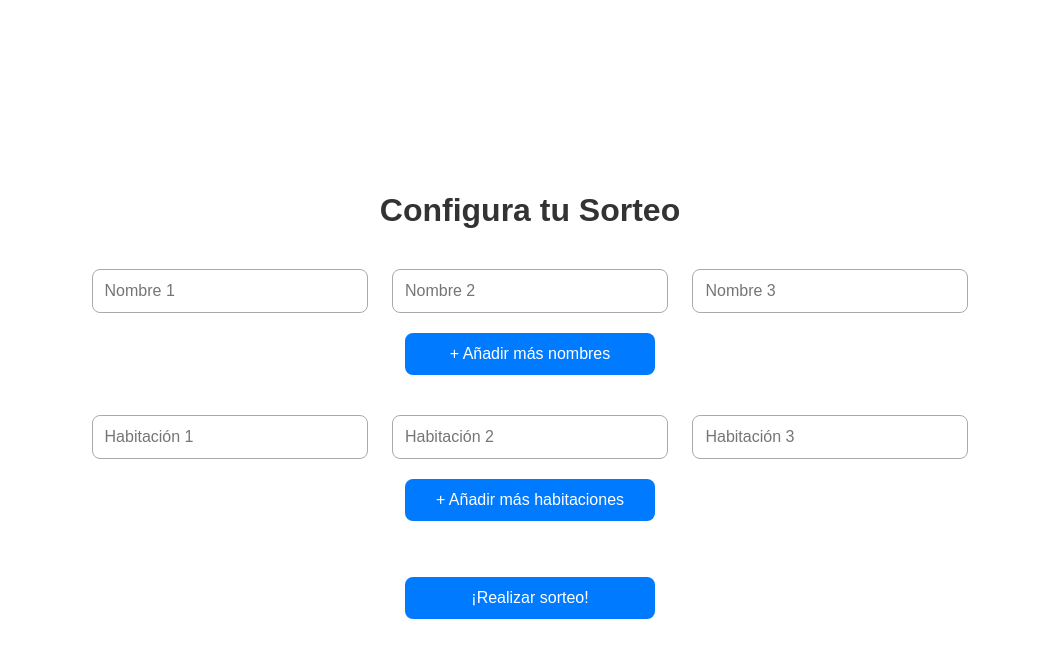
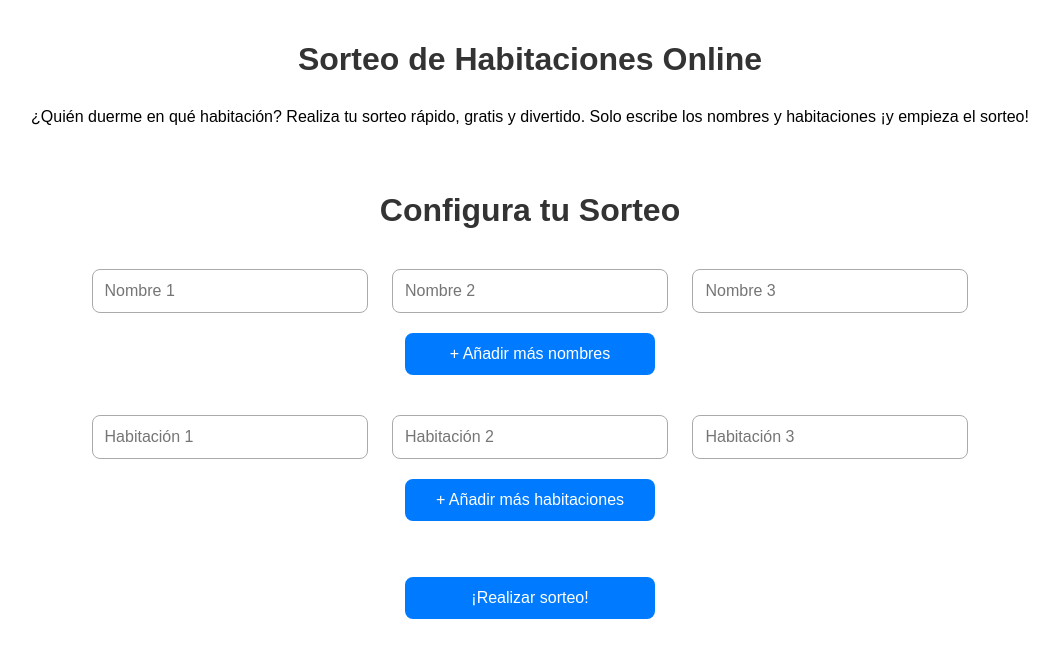
Before and after one commit to sorteoonline/Sorteo-Online, a plain HTML site: page index.html in a window 1280 px wide. Shown: the whole page, without its empty margins (110-1169 px from the left). Drawn offline with nearby package versions, Linux system fonts and the light colour scheme.

Commit message:
Update index.html

```diff
--- a/index.html
+++ b/index.html
@@ -1,9 +1,12 @@
 <!DOCTYPE html>
 <html lang="es">
 <head>
-  <meta charset="UTF-8">
-  <title>Sorteo de Habitaciones</title>
-  <meta name="google-site-verification" content="atMJMsbLarVvDYuDN13xt-yDYo1Rio_jajrL3czYOds" />
+   <meta charset="UTF-8">
+  <meta name="viewport" content="width=device-width, initial-scale=1.0">
+  <title>Sorteo de Habitaciones Online - Rápido y Gratis</title>
+  <meta name="description" content="Realiza un sorteo de habitaciones de forma rápida, gratis y sencilla. Sortea quién duerme dónde de manera divertida. ¡Empieza ahora!">
+  <meta name="robots" content="index, follow">
+  <link rel="canonical" href="https://sorteoonline.github.io/Sorteo-Online/">
   <style>
     body, html {
       margin: 0;
@@ -93,6 +96,10 @@
   </style>
 </head>
 <body>
+<header style="text-align:center; padding:20px;">
+  <h1>Sorteo de Habitaciones Online</h1>
+  <p>¿Quién duerme en qué habitación? Realiza tu sorteo rápido, gratis y divertido. Solo escribe los nombres y habitaciones ¡y empieza el sorteo!</p>
+</header>
 
 <!-- PANTALLA 1: FORMULARIO -->
 <div id="pantallaFormulario" class="pantalla activo">
```
